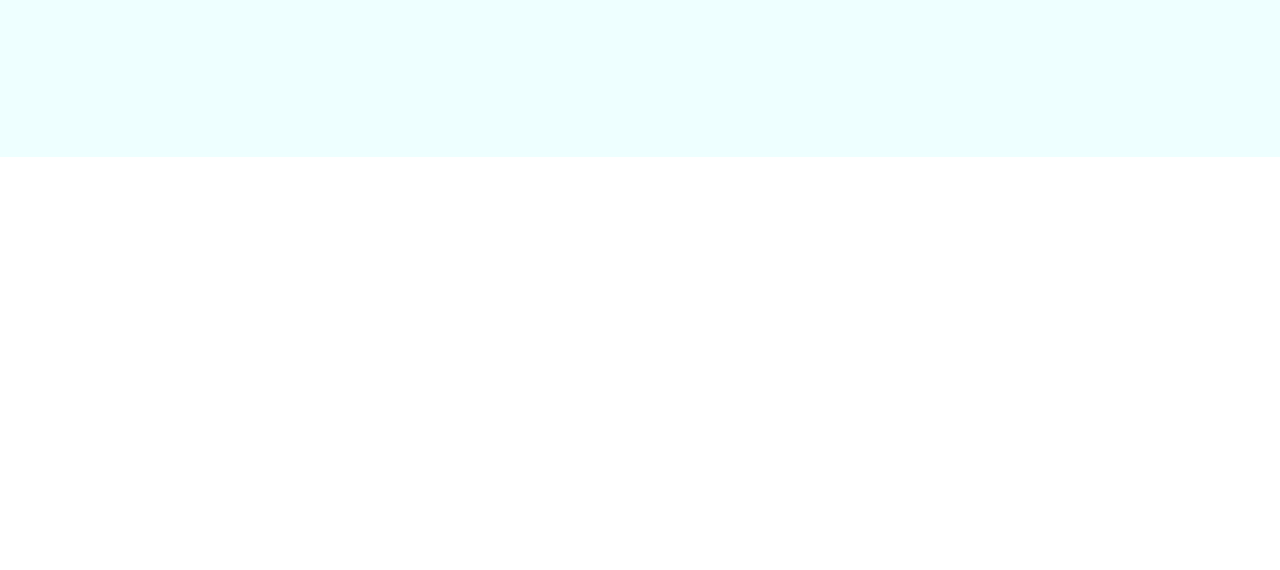
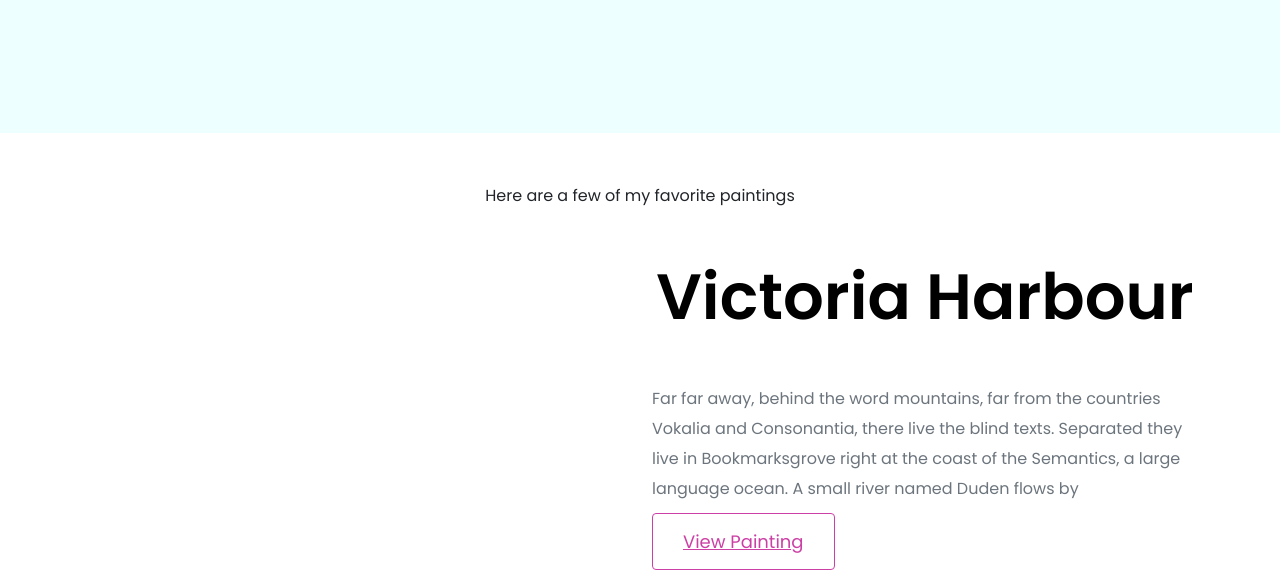
Before and after one commit to samantharae98/Artwork-Website, a plain HTML site: page index.html in a window 1280 px wide. Shown: the part 463-1033 px from the top of the page. Before the commit the page ends 800 px from the top, so only its background shows below. Drawn offline with nearby package versions, Linux system fonts and the light colour scheme; a web font is replaced by a local one.

Commit message:
added grid & featured project descriptions

```diff
--- a/index.html
+++ b/index.html
@@ -34,8 +34,26 @@
       <h1>Samantha Keegan</h1>
       <h2 class="mb-3">Artist based in Denver, Colorado</h2>
       <div>
-      <a href="#" class="btn btn-branding">Contact Me</a>
-       </div>
+        <a href="#" class="btn btn-branding">Contact Me</a>
+      </div>
+    </div>
+    <p class="text-center m-5">Here are a few of my favorite paintings</p>
+    <div class="container">
+      <div class="row">
+        <div class="col-6">
+
+        </div>
+        <div class="col-6">
+          <h2 class="mb-5">Victoria Harbour</h2>
+          <p class="mb-4 text-muted">
+            Far far away, behind the word mountains, far from the countries
+            Vokalia and Consonantia, there live the blind texts. Separated they
+            live in Bookmarksgrove right at the coast of the Semantics, a large
+            language ocean. A small river named Duden flows by
+          </p>
+          <a href="" class="btn-branding-outline">View Painting</a>
+        </div>
+      </div>
     </div>
   </body>
 </html>
--- a/styles/style.css
+++ b/styles/style.css
@@ -24,6 +24,14 @@ h1 {
   font-size: 96px;
 }
 
+h2 {
+  font-size: 64px;
+}
+p {
+  font-weight: normal;
+  font-size: 16px;
+  line-height: 30px;
+}
 .hero {
   background-color: var(--secondary-color);
   text-align: center;
@@ -52,3 +60,11 @@ h1 {
   border-radius: 4px;
   line-height: 27px;
 }
+.btn-branding-outline {
+  color: var(--branding-color);
+  border: 1px solid var(--branding-color);
+  font-size: 18px;
+  line-height: 27px;
+  padding: 15px 30px;
+  border-radius: 4px;
+}
```
Also changed, not shown: 3 other files.
